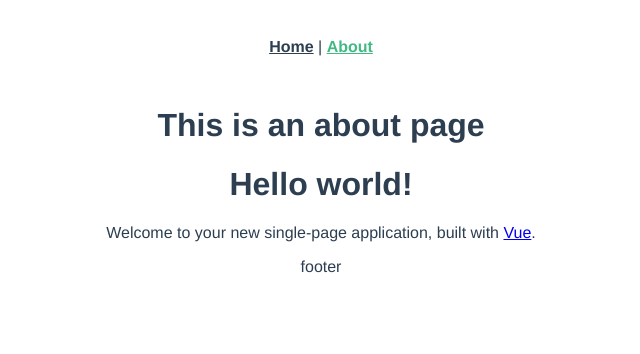
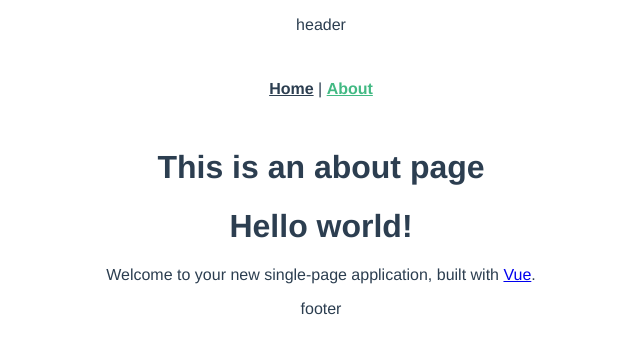
Before and after one commit to chq888/VuejsApp, a Vue app: page /about in a window 1280 px wide. Shown: the top 354 px of the page, without its empty margins (319-959 px from the left). Built offline with nearby package versions, Linux system fonts and the light colour scheme; the HTML template or start-up script is replaced by a standard one.

Commit message:
add json settings

```diff
--- a/src/App.vue
+++ b/src/App.vue
@@ -1,5 +1,10 @@
 <template>
   <div id="app">
+
+    <div>
+      <header-component></header-component>
+    </div>
+
     <div id="nav">
       <router-link to="/">Home</router-link> |
       <router-link to="/about">About</router-link>
@@ -7,7 +12,7 @@
     <router-view />
 
     <div>
-        <footer-view></footer-view>
+      <footer-component></footer-component>
     </div>
   </div>
 </template>
@@ -34,12 +39,13 @@
 
 <script>
 // @ is an alias to /src
-import Footer from "@/views/footer.vue";
+import Footer from "@/components/footer.component.vue";
 
 export default {
-  name: "footer",
+  name: "App",
   components: {
-    "footer-view": Footer
+    FooterComponent: Footer,
+    HeaderComponent: () => import("@/components/header.component.vue")
   }
 };
 </script>
--- a/src/components/footer.component.vue
+++ b/src/components/footer.component.vue
@@ -10,6 +10,6 @@
 
 <script>
 export default {
-  name: "footer"
+  name: "Footer"
 };
 </script>
--- a/src/components/header.component.vue
+++ b/src/components/header.component.vue
@@ -10,6 +10,6 @@
 
 <script>
 export default {
-  name: "header"
+  name: "Header"
 };
 </script>
--- a/src/components/home.component.vue
+++ b/src/components/home.component.vue
@@ -71,7 +71,6 @@
 
     <div>
 
-
     </div>
   </div>
 </template>
@@ -96,7 +95,7 @@ a {
 
 <script>
 export default {
-  name: "home",
+  name: "Home",
   props: {
     msg: String
   }
--- a/src/views/About.vue
+++ b/src/views/About.vue
@@ -9,10 +9,10 @@
 </template>
 
 <script>
-    import About from '../components/about.component.vue';
+import About from "../components/about.component.vue";
 
 export default {
-        name: 'about',
+  name: "About",
   components: {
     "about-component": About
   }
--- a/src/views/Home.vue
+++ b/src/views/Home.vue
@@ -10,7 +10,7 @@
 import Home from "@/components/home.component.vue";
 
 export default {
-  name: "home",
+  name: "Home",
   components: {
     "home-component": Home
   }
--- a/src/views/footer.vue
+++ /dev/null
@@ -1,17 +0,0 @@
-<template>
-  <div class="footer">
-    <footer-component  />
-  </div>
-</template>
-
-<script>
-// @ is an alias to /src
-import Footer from "@/components/footer.component.vue";
-
-export default {
-  name: "footer",
-  components: {
-    "footer-component": Footer
-  }
-};
-</script>
```
Also changed, not shown: src/views/header.vue (deleted, +0 -17 lines), 1 other file (tests, documents, lock files or other folders). Lines whose indentation alone changed are shown as unchanged.
